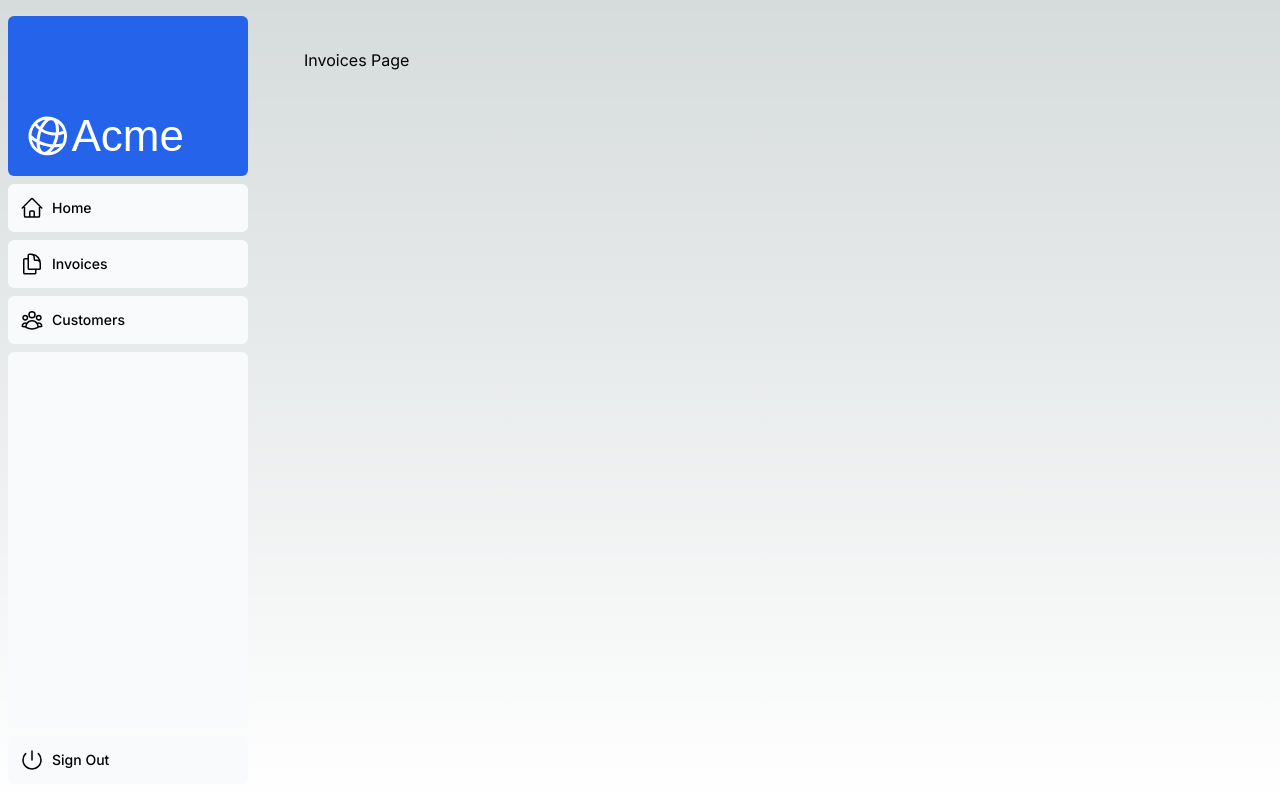
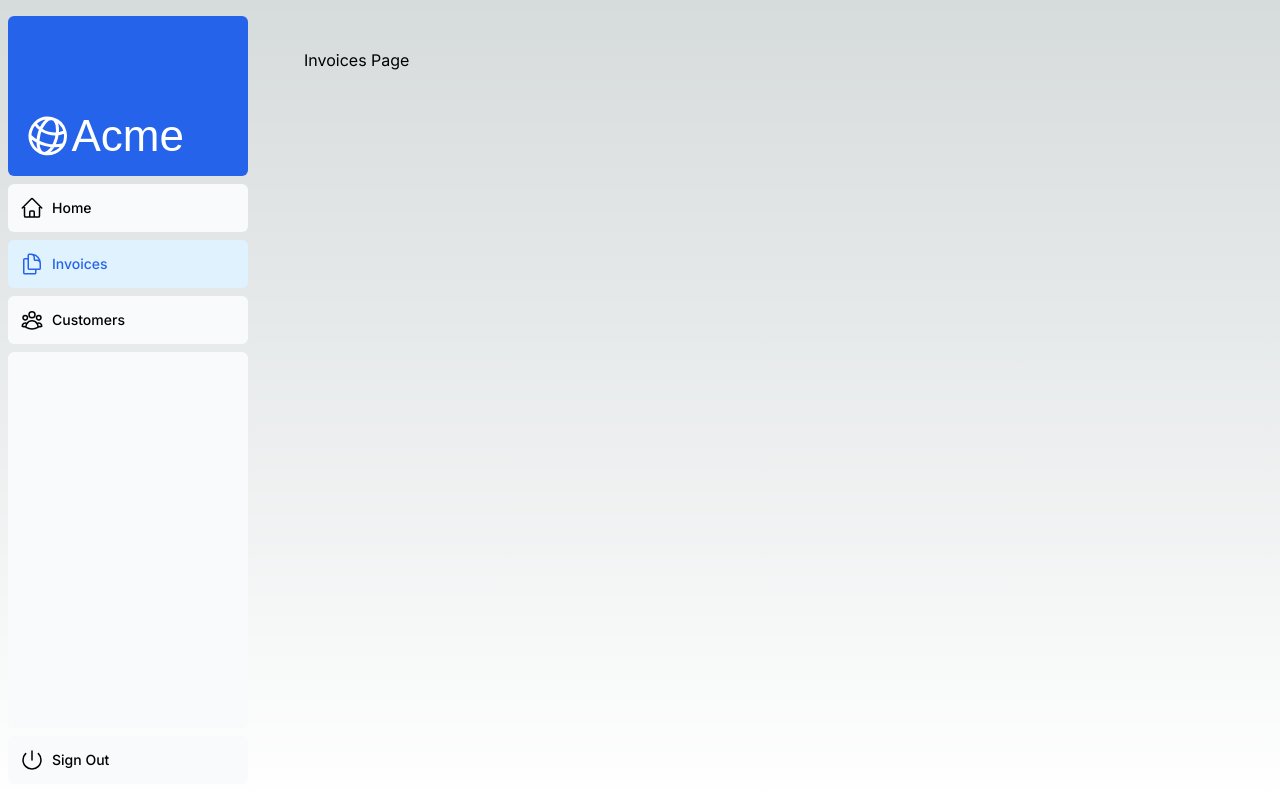
Before and after one commit to damingerdai/nextjs-dashboard, a Next.js app: page /dashboard/invoices in a window 1280 px wide. Built offline with nearby package versions, Linux system fonts and the light colour scheme; a web font is replaced by a local one.

Commit message:
feat: add page link

```diff
--- a/app/ui/dashboard/nav-links.tsx
+++ b/app/ui/dashboard/nav-links.tsx
@@ -1,8 +1,13 @@
+"use client";
+
 import {
   UserGroupIcon,
   HomeIcon,
   DocumentDuplicateIcon,
 } from "@heroicons/react/24/outline";
+import clsx from "clsx";
+import Link from "next/link";
+import { usePathname } from "next/navigation";
 
 // Map of links to display in the side navigation.
 // Depending on the size of the application, this would be stored in a database.
@@ -17,19 +22,26 @@
 ];
 
 export default function NavLinks() {
+  const pathname = usePathname();
+
   return (
     <>
       {links.map((link) => {
         const LinkIcon = link.icon;
         return (
-          <a
+          <Link
             key={link.name}
             href={link.href}
-            className="flex h-[48px] grow items-center justify-center gap-2 rounded-md bg-gray-50 p-3 text-sm font-medium hover:bg-sky-100 hover:text-blue-600 md:flex-none md:justify-start md:p-2 md:px-3"
+            className={clsx(
+              "flex h-[48px] grow items-center justify-center gap-2 rounded-md bg-gray-50 p-3 text-sm font-medium hover:bg-sky-100 hover:text-blue-600 md:flex-none md:justify-start md:p-2 md:px-3",
+              {
+                "bg-sky-100 text-blue-600": pathname === link.href,
+              },
+            )}
           >
             <LinkIcon className="w-6" />
             <p className="hidden md:block">{link.name}</p>
-          </a>
+          </Link>
         );
       })}
     </>
```
